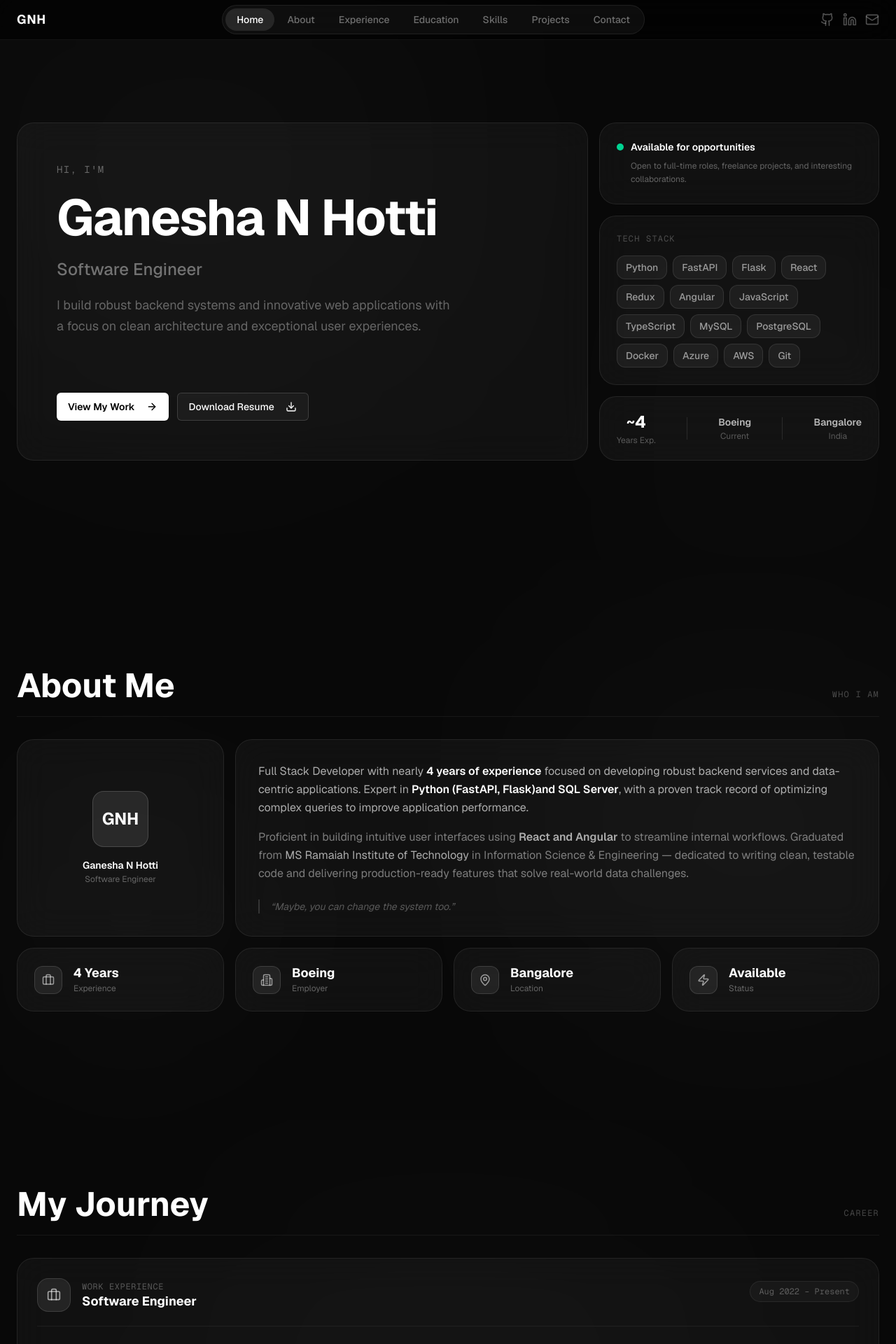
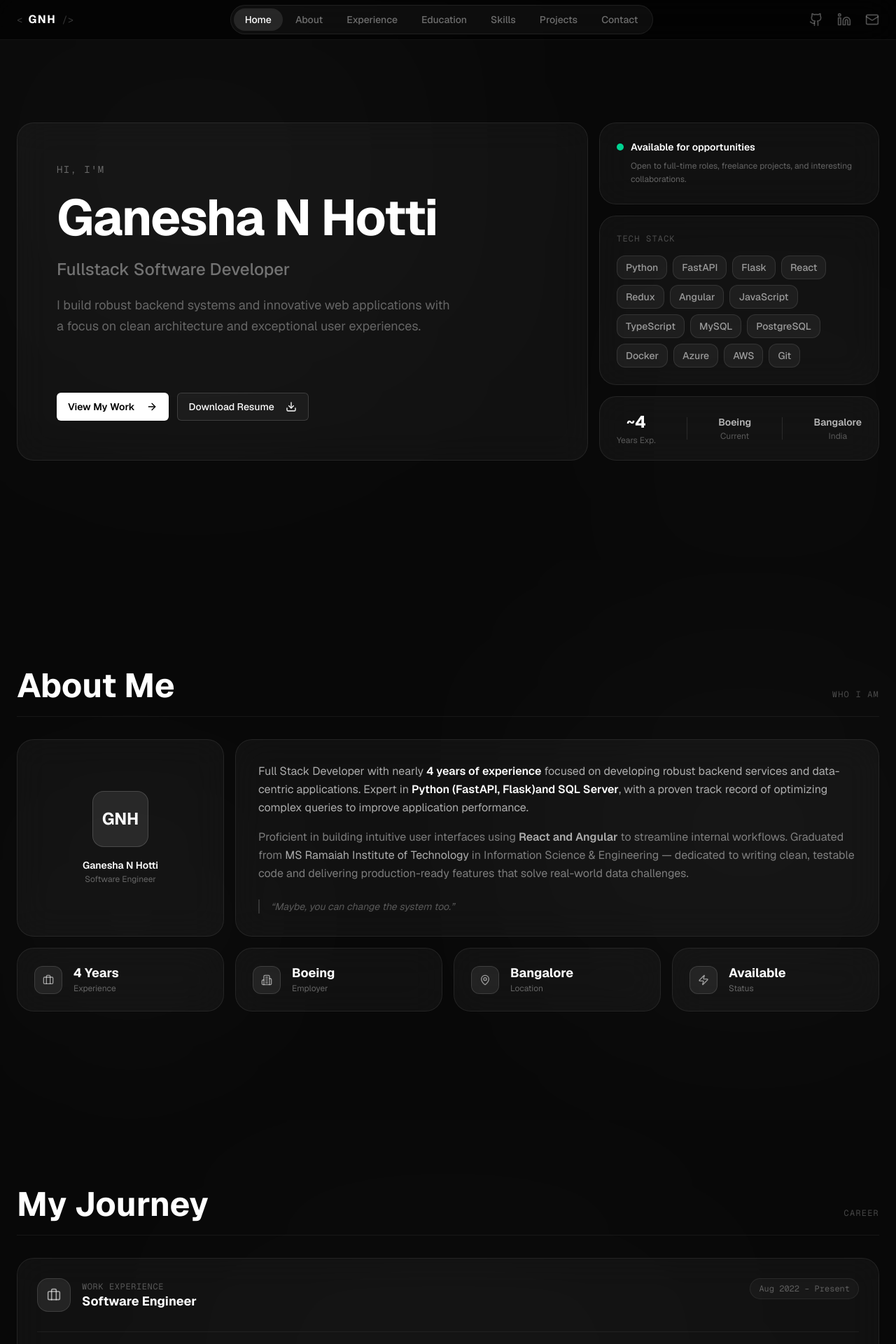
Before and after one commit to GaneshaNHotti/Personal-Portfolio, a Next.js app: page / in a window 1280 px wide. Shown: the top 1920 px of the page at 70% size. Built offline with nearby package versions, Linux system fonts and the light colour scheme.

Commit message:
Refactor layout and styling across multiple components; enhance responsiveness and improve visual hierarchy

```diff
--- a/src/components/about-page.js
+++ b/src/components/about-page.js
@@ -118,17 +118,17 @@ const AboutSection = () => {
                 viewport={{ once: true }}
                 transition={{ duration: 0.45, delay: 0.05 + index * 0.07 }}
                 whileHover={{ y: -4 }}
-                className="backdrop-blur-xl border border-white/[0.08] hover:border-white/[0.14] rounded-3xl p-6 flex items-center gap-4 transition-all duration-300"
+                className="backdrop-blur-xl border border-white/[0.08] hover:border-white/[0.14] rounded-3xl p-4 sm:p-6 flex flex-col sm:flex-row items-center gap-2 sm:gap-4 text-center sm:text-left transition-all duration-300"
                 style={{ background: "rgba(255,255,255,0.04)" }}
               >
                 <div
-                  className="w-10 h-10 rounded-xl border border-white/12 flex items-center justify-center shrink-0"
+                  className="w-9 h-9 sm:w-10 sm:h-10 rounded-xl border border-white/12 flex items-center justify-center shrink-0"
                   style={{ background: "rgba(255,255,255,0.07)" }}
                 >
-                  <Icon className="w-4.5 h-4.5 text-white/55" />
+                  <Icon className="w-4 h-4 text-white/55" />
                 </div>
                 <div>
-                  <p className="text-white font-bold text-lg leading-tight">{stat.value}</p>
+                  <p className="text-white font-bold text-base sm:text-lg leading-tight">{stat.value}</p>
                   <p className="text-white/35 text-xs mt-0.5">{stat.label}</p>
                 </div>
               </motion.div>
--- a/src/components/experience-page.js
+++ b/src/components/experience-page.js
@@ -55,7 +55,7 @@ const ExperienceCard = ({ exp, index }) => {
       style={{ background: "rgba(255,255,255,0.04)" }}
     >
       {/* Card header */}
-      <div className="flex items-start justify-between p-7 pb-5">
+      <div className="flex flex-col gap-3 sm:flex-row sm:items-start sm:justify-between p-5 sm:p-7 pb-5">
         <div className="flex items-center gap-4">
           <div
             className="w-12 h-12 rounded-2xl border border-white/12 flex items-center justify-center shrink-0"
@@ -69,7 +69,7 @@ const ExperienceCard = ({ exp, index }) => {
           </div>
         </div>
         <div
-          className="text-white/30 text-xs font-mono px-3 py-1.5 rounded-full border border-white/[0.07] shrink-0 mt-1"
+          className="text-white/30 text-xs font-mono px-3 py-1.5 rounded-full border border-white/[0.07] self-start"
           style={{ background: "rgba(255,255,255,0.03)" }}
         >
           {exp.period}
--- a/src/components/home-page.js
+++ b/src/components/home-page.js
@@ -123,7 +123,7 @@ const ProgrammerHero = () => {
                 transition={{ delay: 1.6 }}
                 className="text-xl lg:text-2xl text-white/40 font-medium"
               >
-                Software Engineer
+                Fullstack Software Developer
               </motion.h2>
 
               <motion.p
--- a/src/components/navbar-page.js
+++ b/src/components/navbar-page.js
@@ -68,14 +68,16 @@ export default function Navbar() {
           <a
             href="#home"
             onClick={(e) => handleNavClick("home", e)}
-            className="font-bold text-lg text-white tracking-wider select-none"
+            className="flex items-center gap-0.5 select-none group"
           >
-            GNH
+            <span className="text-white/20 font-mono text-sm transition-colors group-hover:text-white/40">&lt;</span>
+            <span className="font-bold text-base text-white tracking-widest px-1.5">GNH</span>
+            <span className="text-white/20 font-mono text-sm transition-colors group-hover:text-white/40">/&gt;</span>
           </a>
 
           {/* Desktop nav — pill container with sliding active indicator */}
           <div
-            className="hidden md:flex items-center gap-0.5 relative p-1 rounded-full border border-white/[0.08]"
+            className="hidden lg:flex items-center gap-0.5 relative p-1 rounded-full border border-white/[0.08]"
             style={{ background: "rgba(255,255,255,0.04)" }}
           >
             <motion.div
@@ -101,7 +103,7 @@ export default function Navbar() {
 
           {/* Socials + mobile toggle */}
           <div className="flex items-center gap-4">
-            <div className="hidden md:flex items-center gap-3">
+            <div className="hidden lg:flex items-center gap-5">
               <a href="https://github.com/GaneshaNHotti" target="_blank" rel="noreferrer"
                 className="text-white/30 hover:text-white transition-colors">
                 <Github className="w-5 h-5" />
@@ -116,7 +118,7 @@ export default function Navbar() {
               </a>
             </div>
             <button
-              className="md:hidden text-white/40 hover:text-white transition-colors"
+              className="lg:hidden text-white/40 hover:text-white transition-colors"
               onClick={() => setMobileOpen((s) => !s)}
             >
               {mobileOpen ? <X className="w-5 h-5" /> : <Menu className="w-5 h-5" />}
@@ -132,7 +134,7 @@ export default function Navbar() {
               animate={{ opacity: 1, height: "auto" }}
               exit={{ opacity: 0, height: 0 }}
               transition={{ duration: 0.2 }}
-              className="md:hidden border-t border-white/[0.06] overflow-hidden"
+              className="lg:hidden border-t border-white/[0.06] overflow-hidden"
               style={{ background: "rgba(0,0,0,0.95)" }}
             >
               <div className="px-6 py-4 flex flex-col gap-1">
--- a/src/components/projects-page.js
+++ b/src/components/projects-page.js
@@ -74,7 +74,7 @@ const ProjectCard = ({ project, index }) => {
       }}
     >
       {/* Card header */}
-      <div className="flex items-start justify-between p-7 pb-5">
+      <div className="flex flex-col gap-3 sm:flex-row sm:items-start sm:justify-between p-5 sm:p-7 pb-5">
         <div className="flex items-center gap-4">
           <div
             className="w-12 h-12 rounded-2xl border border-white/12 flex items-center justify-center shrink-0"
@@ -90,7 +90,7 @@ const ProjectCard = ({ project, index }) => {
           </div>
         </div>
         <div
-          className="text-white/30 text-xs font-mono px-3 py-1.5 rounded-full border border-white/[0.07] shrink-0"
+          className="text-white/30 text-xs font-mono px-3 py-1.5 rounded-full border border-white/[0.07] self-start"
           style={{ background: "rgba(255,255,255,0.03)" }}
         >
           {project.org}
```
